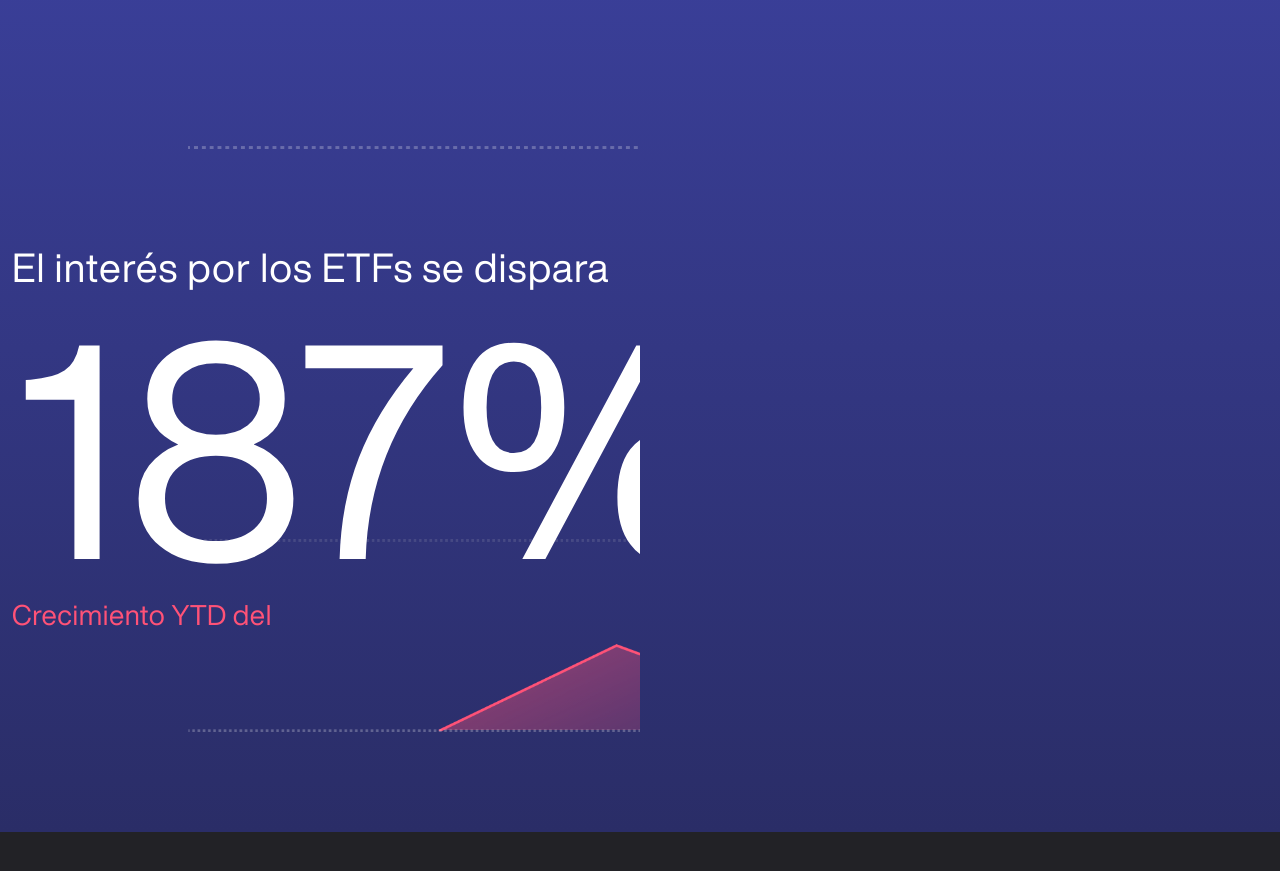
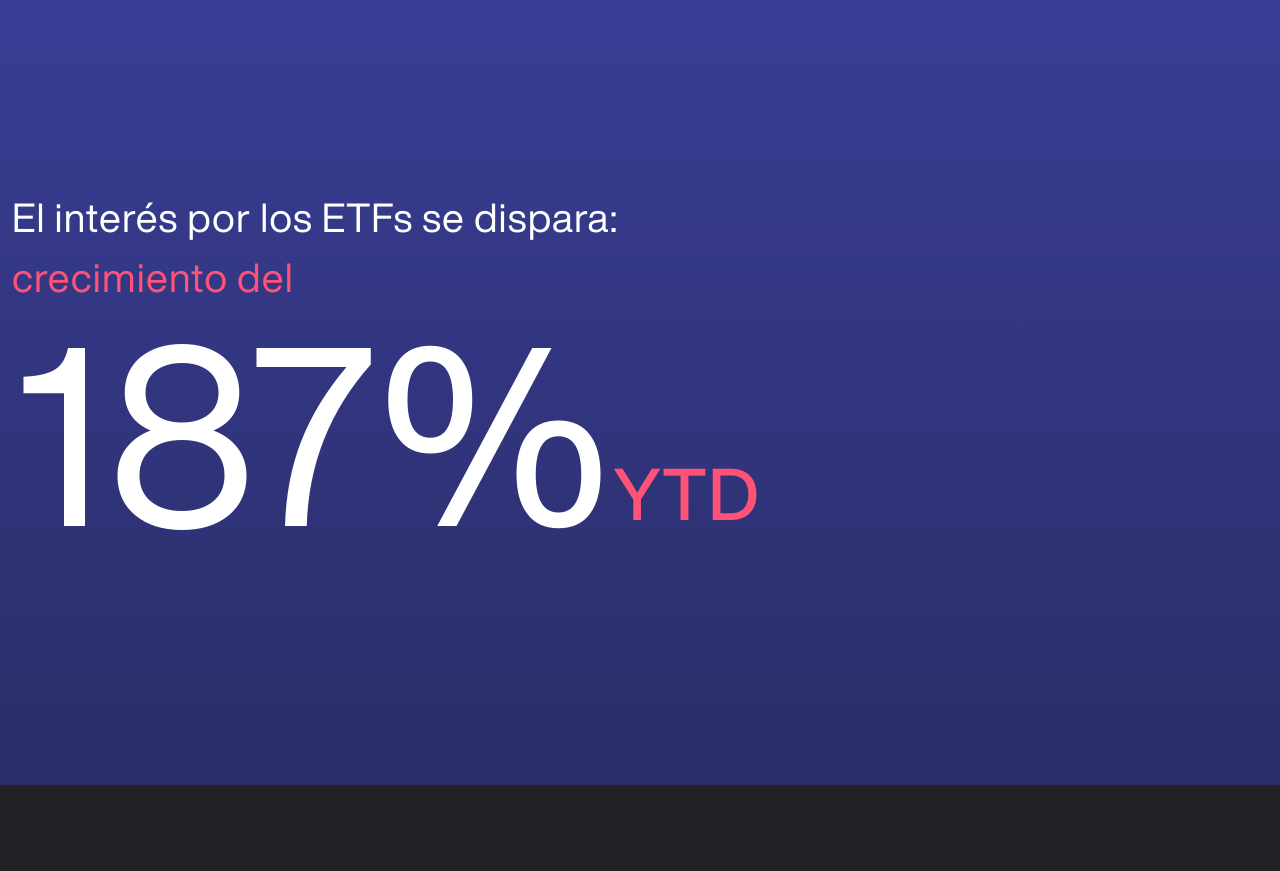
Before and after one commit to Tabish5858/Finect, a React (Vite) app: page / in a window 1280 px wide. Shown: the part 5780-6651 px from the top of the page. Built offline with nearby package versions, Linux system fonts and the light colour scheme.

Commit message:
2nd video tasks completed

```diff
--- a/src/assets/css/styles.css
+++ b/src/assets/css/styles.css
@@ -751,11 +751,11 @@ Version      :1.0
         }
         @keyframes moveBg {
             0% {
-                background-position: 79% 47%;
+                background-position: 73% 50%;
             }
 
             100% {
-                background-position: 83% 45%;
+                background-position: 83.5% 45%;
             }
         }
     }
--- a/src/components/sections/ETFStats.tsx
+++ b/src/components/sections/ETFStats.tsx
@@ -3,23 +3,25 @@ import gsap from 'gsap'
 import { ScrollTrigger } from 'gsap/ScrollTrigger'
 
 const ETFStats: React.FC = () => {
-    const containerRef = useRef<HTMLDivElement>(null); // Changed from HTMLElement to HTMLDivElement
+    const bgRef = useRef<HTMLDivElement>(null);
 
     useEffect(() => {
         gsap.registerPlugin(ScrollTrigger);
 
-        const container = containerRef.current;
-        if (container) {
-            gsap.fromTo(container,
+        const bg = bgRef.current;
+        if (bg) {
+            gsap.fromTo(bg,
                 {
+                    opacity: 0,
                     clipPath: "inset(0 50% 0 0)"
                 },
                 {
+                    opacity: 1,
                     clipPath: "inset(0 0% 0 0)",
-                    duration: 1.5,
+                    duration: 2,
                     ease: "power2.out",
                     scrollTrigger: {
-                        trigger: container,
+                        trigger: bg,
                         start: "top center",
                         toggleActions: "play none none reverse"
                     }
@@ -34,14 +36,21 @@ const ETFStats: React.FC = () => {
 
     return (
         <section className='lg:py-100 md:py-70 py-50 relative lg:px-0 px-4'>
-            <div
-                ref={containerRef}
-                className="container relative bg-graphbg bg-contain bg-no-repeat bg-right-bottom "
-            >
-                <div className='flex flex-col text-white md:mb-0 lg:py-100 md:py-70 py-50 md:pb-0 pb-40'>
-                    <h3 className='md:w-full w-11/12'>El interés por los ETFs se dispara</h3>
-                    <h1 className='xl:text-[300px] lg:text-[220px] md:text-[180px] leading-none w-min float-right sm:text-9xl text-8xl'>187%</h1>
-                    <h4 className='text-secondary'>Crecimiento YTD del</h4>
+            <div className="container relative">
+                {/* Background div with animation */}
+                <div
+                    ref={bgRef}
+                    className="absolute inset-0 bg-graphbg bg-contain bg-no-repeat bg-right-bottom z-0"
+                />
+
+                {/* Content div without animation */}
+                <div className='relative z-10 flex flex-col text-white md:mb-0 lg:pb-32 md:pb-24 py-50 pb-44'>
+                    <h3 className='md:w-full w-11/12'>El interés por los ETFs se dispara:</h3>
+                    <h3 className='text-secondary'>crecimiento del</h3>
+                    <div className='flex md:items-end md:flex-row flex-col'>
+                        <h1 className='xl:text-[250px] lg:text-[200px] md:text-[150px] leading-none w-min float-right sm:text-9xl text-8xl'>187% </h1>
+                        <h2 className='lg:text-7xl text- md:mb-7 text-secondary'>YTD</h2>
+                    </div>
                 </div>
             </div>
         </section>
```
